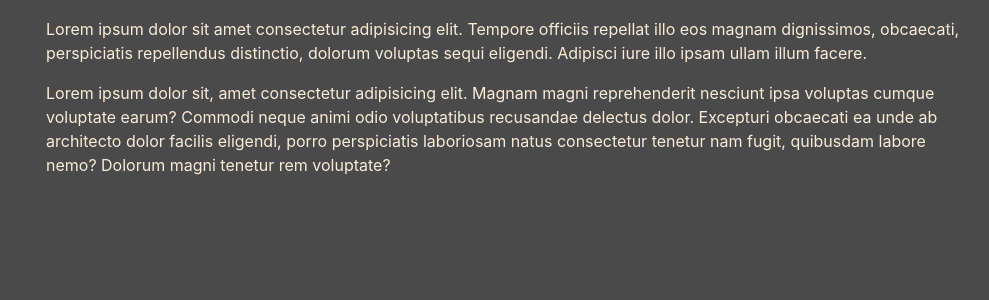
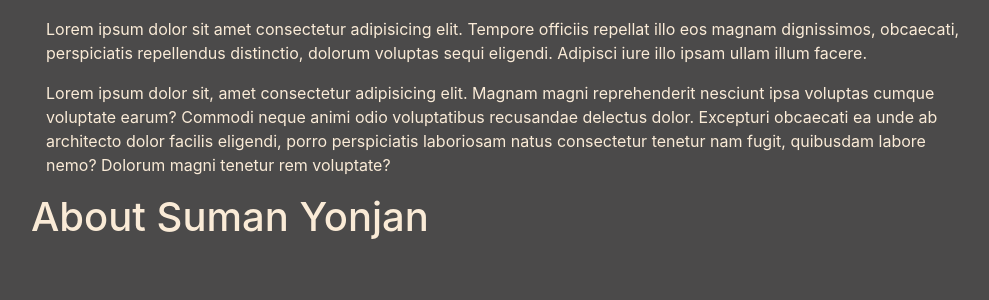
Before and after one commit to rawalhimal/sipalayaversion1, a Django app: page /about/ in a window 1280 px wide. Shown: the part 169-469 px from the top of the page, without its empty margins (39-1028 px from the left). Run offline with Django 3.2, Linux system fonts and the light colour scheme; some libraries are stand-ins or nearby versions.

Commit message:
about page changed

```diff
--- a/blog/templates/blog/about.html
+++ b/blog/templates/blog/about.html
@@ -8,4 +8,9 @@
  <p>Lorem ipsum dolor sit, amet consectetur adipisicing elit. Magnam magni reprehenderit nesciunt ipsa voluptas cumque voluptate earum? Commodi neque animi odio voluptatibus recusandae delectus dolor. Excepturi obcaecati ea unde ab architecto dolor facilis eligendi, porro perspiciatis laboriosam natus consectetur tenetur nam fugit, quibusdam labore nemo? Dolorum magni tenetur rem voluptate?</p>
 </div>
 
+
+
+
+<h1>About Suman Yonjan</h1>
+
 {% endblock content %}
```
